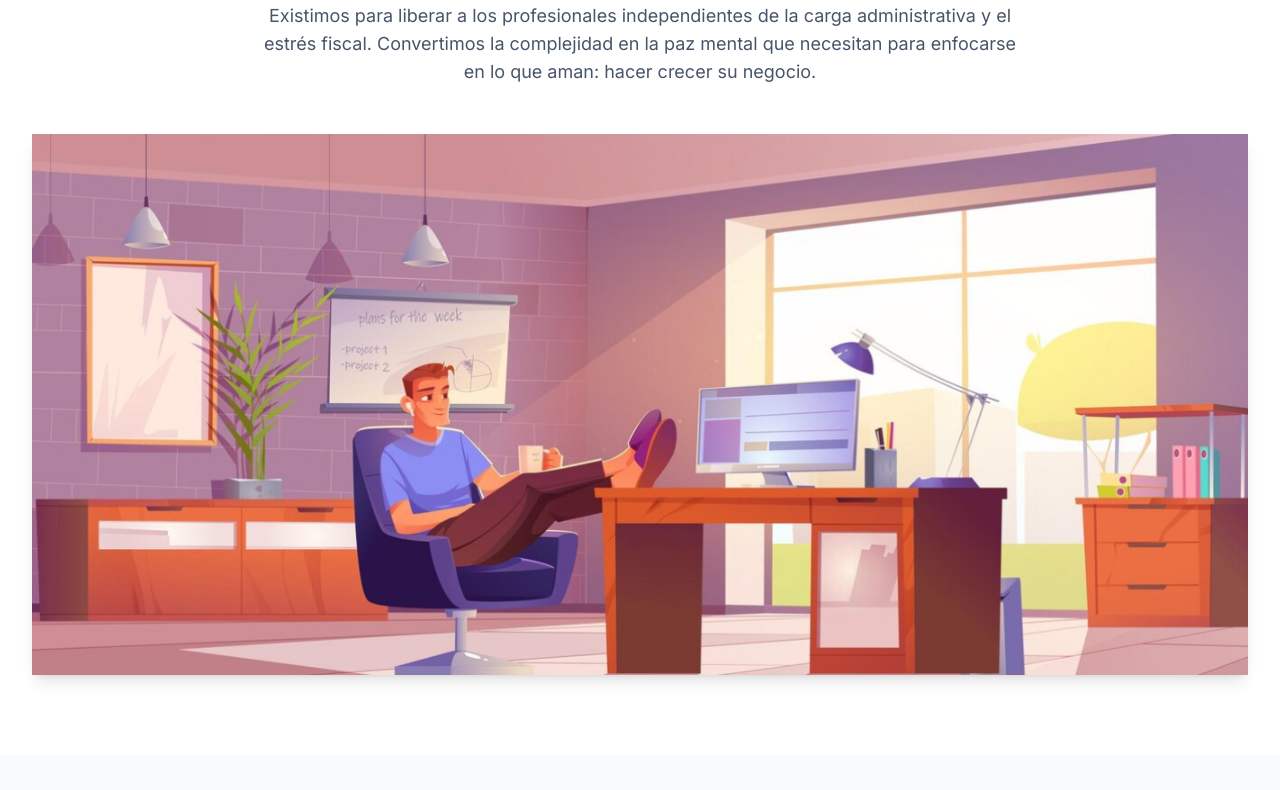
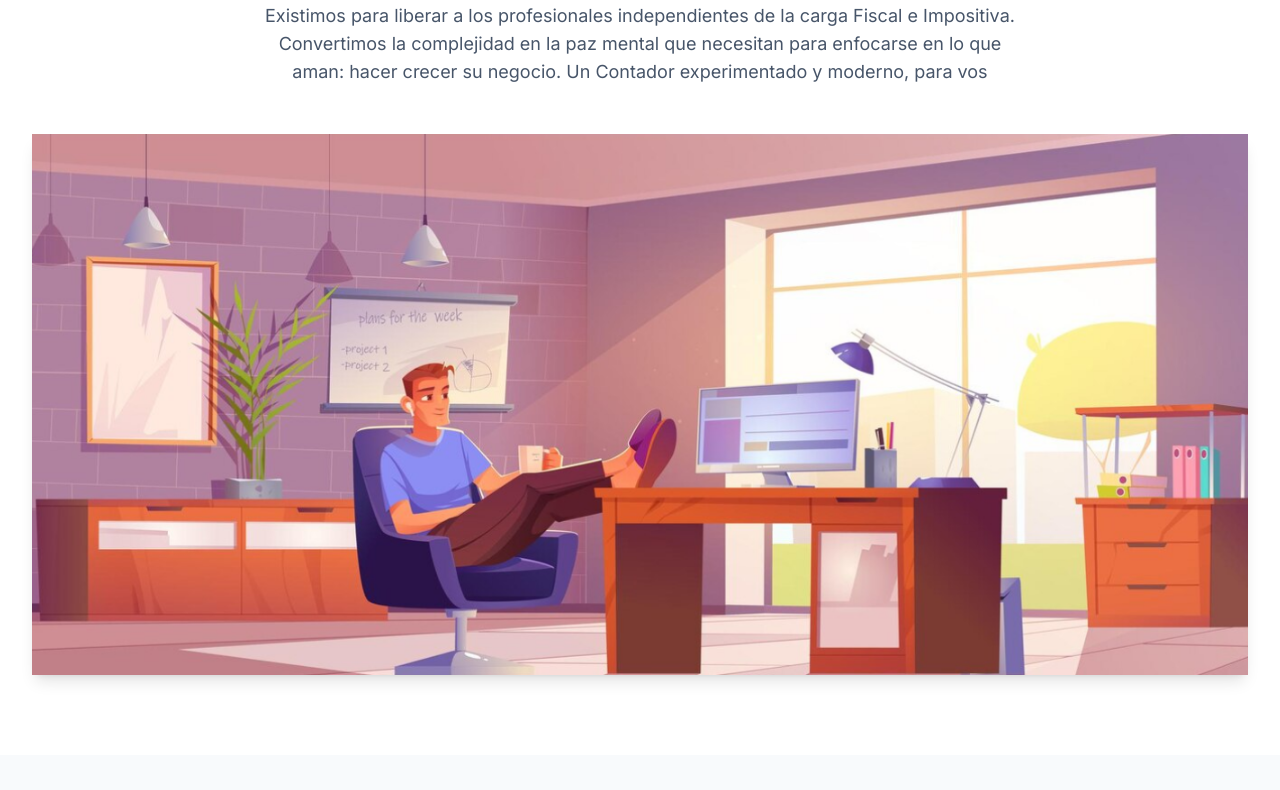
Before and after one commit to lkswally/fisconexo.io, a plain HTML site: page index.html in a window 1280 px wide. Shown: the part 222-1012 px from the top of the page. Drawn offline with nearby package versions, Linux system fonts and the light colour scheme.

Commit message:
Update index.html

```diff
--- a/index.html
+++ b/index.html
@@ -92,7 +92,7 @@
                         Nuestra Misión: Dar <span class="text-sky-500">Tranquilidad</span>
                     </h1>
                     <p class="mt-6 text-lg text-slate-600 max-w-3xl mx-auto">
-                        Existimos para liberar a los profesionales independientes de la carga administrativa y el estrés fiscal. Convertimos la complejidad en la paz mental que necesitan para enfocarse en lo que aman: hacer crecer su negocio.
+                        Existimos para liberar a los profesionales independientes de la carga Fiscal e Impositiva. Convertimos la complejidad en la paz mental que necesitan para enfocarse en lo que aman: hacer crecer su negocio. Un Contador experimentado y moderno, para vos
                     </p>
                 </div>
                 <!-- Placeholder para imagen de fisconexo.com -->
```
